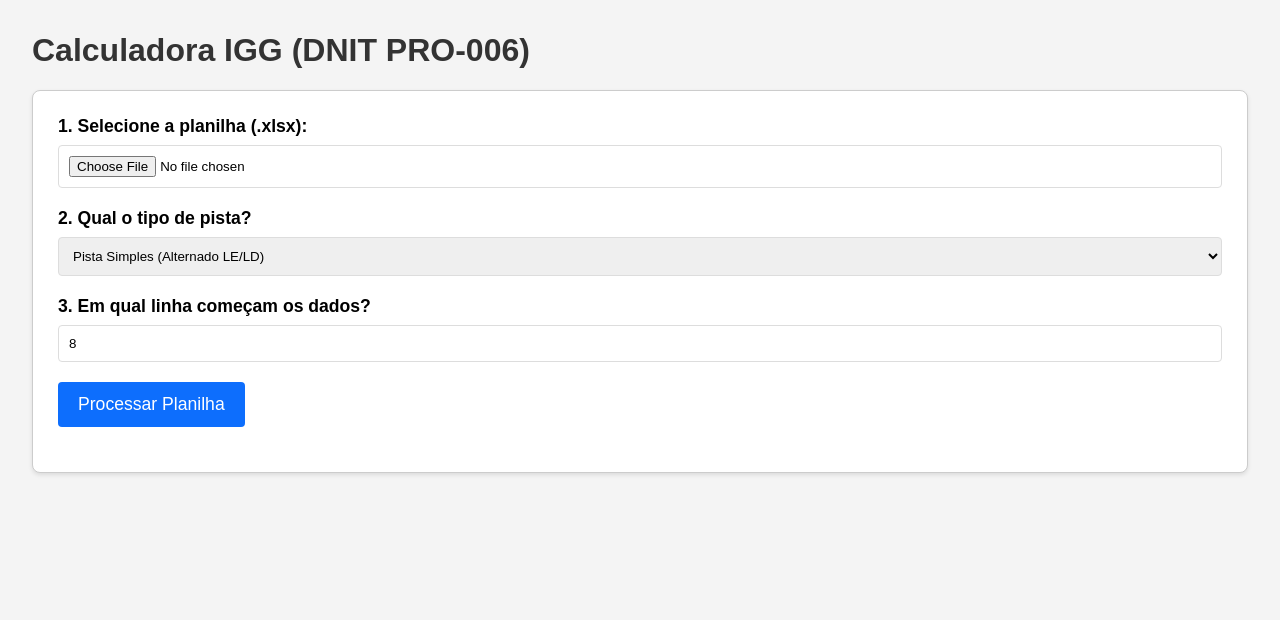
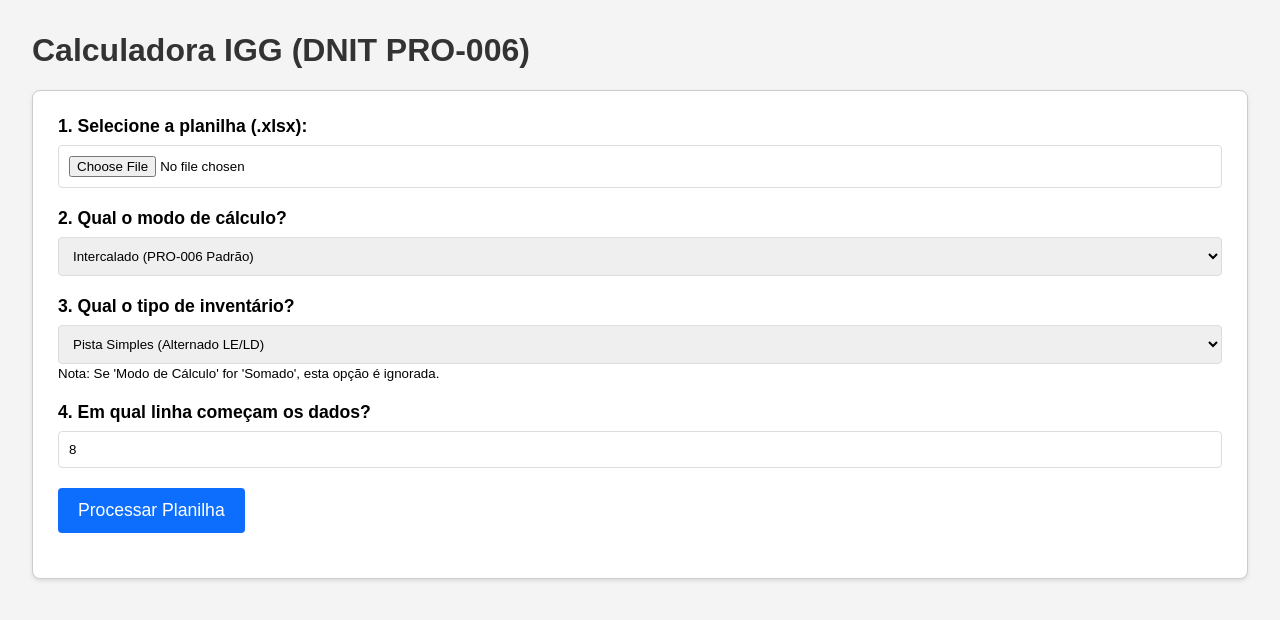
Before and after one commit to lucianoengdev/DNIT_PRO006, a Flask app: page / in a window 1280 px wide. Shown: the top 620 px of the page. Run offline with Flask 3, Linux system fonts and the light colour scheme.

Commit message:
All changes made, tomorrow I will review

```diff
--- a/app.py
+++ b/app.py
@@ -13,30 +13,30 @@ app = Flask(__name__)
 UPLOAD_FOLDER = os.path.join(os.path.abspath(os.path.dirname(__file__)), 'uploads')
 app.config['UPLOAD_FOLDER'] = UPLOAD_FOLDER
 
-# --- CONSTANTES PRO-006 ---
-AREA_ESTACAO = 20 * 3.5 # 70.0 m²
-
+# --- CONSTANTES PRO-006 (CORRIGIDAS) ---
 FATORES_PONDERACAO = {
     'G1': 0.2, 'G2': 0.5, 'G3': 0.8, 'G4': 0.9,
-    'D_O': 1.0, 'D_P': 1.0, 'D_E': 1.0,
+    'G5': 1.0, # CORREÇÃO: G5 é um grupo
     'D_EX': 0.5, 'D_D': 0.3, 'D_R': 0.6
 }
 
-# --- MAPEAMENTO DE COLUNAS (Corrigido) ---
+# --- MAPEAMENTO DE COLUNAS (CORRIGIDO) ---
 COLUNA_KM = 0
 MAPA_COLUNAS_LE = {
     'OK': 1, 'G1': [2, 3, 4, 5, 6, 7], 'G2': [8, 9], 'G3': [10, 11],
-    'G4': [12, 13, 14, 15], 'D_O': 16, 'D_P': 17, 'D_E': 18,
+    'G4': [12, 13, 14, 15],
+    'G5': [16, 17, 18], # CORREÇÃO: G5 (O, P, E)
     'D_EX': 19, 'D_D': 20, 'D_R': 21, 'TRI': 22, 'TRE': 23
 }
 MAPA_COLUNAS_LD = {
     'OK': 24, 'G1': [25, 26, 27, 28, 29, 30], 'G2': [31, 32], 'G3': [33, 34],
-    'G4': [35, 36, 37, 38], 'D_O': 39, 'D_P': 40, 'D_E': 41,
+    'G4': [35, 36, 37, 38],
+    'G5': [39, 40, 41], # CORREÇÃO: G5 (O, P, E)
     'D_EX': 42, 'D_D': 43, 'D_R': 44, 'TRI': 45, 'TRE': 46
 }
 
-DEFEITOS_AGRUPADOS = ['G1', 'G2', 'G3', 'G4']
-DEFEITOS_INDIVIDUAIS = ['D_O', 'D_P', 'D_E', 'D_EX', 'D_D', 'D_R']
+DEFEITOS_AGRUPADOS = ['G1', 'G2', 'G3', 'G4', 'G5'] # CORREÇÃO
+DEFEITOS_INDIVIDUAIS = ['D_EX', 'D_D', 'D_R']
 TODOS_DEFEITOS_CHAVES = DEFEITOS_AGRUPADOS + DEFEITOS_INDIVIDUAIS
 
 # --- 2. FUNÇÕES "AJUDANTES" ---
@@ -55,14 +55,19 @@ def normalizar_valor(valor):
 def normalizar_binario(valor):
     return 1 if normalizar_valor(valor) > 0 else 0
 
-def calcular_variancia_2p(a, b):
-    if a == 0 or b == 0: return 0.0
-    var = ((a - b) ** 2) / 2
-    return var
+def calcular_variancia(valores):
+    """Calcula a variância amostral de uma lista de 2 ou 4 valores."""
+    valores_validos = [v for v in valores if v > 0]
+    n = len(valores_validos)
+    if n < 2:
+        return 0.0 # Não há variância com menos de 2 pontos
 
-# --- 3. O "CÉREBRO" (Etapa 3 / Passo 5) ---
-def processar_planilha_pro006(caminho_arquivo, linha_dados_str, tipo_pista):
-    """O "Cérebro" do PRO-006: Lógica binária e inventário alternado."""
+    media = sum(valores_validos) / n
+    soma_quadrados = sum([(x - media) ** 2 for x in valores_validos])
+    return soma_quadrados / (n - 1) # Variância Amostral (n-1)
+
+# --- 3. O "CÉREBRO" (Agora com Lógica Dupla) ---
+def processar_planilha_pro006(caminho_arquivo, linha_dados_str, tipo_pista, modo_calculo):
     conn = sqlite3.connect('projeto_pro006.db')
     try:
         cursor = conn.cursor()
@@ -71,72 +76,92 @@ def processar_planilha_pro006(caminho_arquivo, linha_dados_str, tipo_pista):
         skip_rows = int(linha_dados_str) - 1
         df = pd.read_excel(caminho_arquivo, header=None, skiprows=skip_rows, dtype=object)
 
-        print(f"Iniciando processamento PRO-006. Tipo: {tipo_pista}. Lendo a partir da linha {linha_dados_str}.")
+        print(f"Iniciando processamento PRO-006. Modo: {modo_calculo}, Tipo: {tipo_pista}.")
 
         estaca_index = 0
         lista_de_sql_data = []
 
         for _, row in df.iterrows():
             estaca_index += 1
-
             km = row.get(COLUNA_KM)
-            if pd.isna(km) or str(km).strip() == "":
-                continue
-
+            if pd.isna(km) or str(km).strip() == "": continue
             km_val = normalizar_valor(km)
             km_segmento = math.floor(km_val)
 
             sql_data = {
-                'km': km_val,
-                'km_segmento': km_segmento,
-                'tipo_pista': tipo_pista,
-                'foi_inventariada': 0,
-                'g1': 0, 'g2': 0, 'g3': 0, 'g4': 0,
-                'd_o': 0, 'd_p': 0, 'd_e': 0, 'd_ex': 0, 'd_d': 0, 'd_r': 0,
-                'fch_media_estaca': 0.0,
-                'fch_var_estaca': 0.0
+                'km': km_val, 'km_segmento': km_segmento,
+                'tipo_pista': tipo_pista, 'modo_calculo': modo_calculo,
+                'foi_inventariada': 0, 'g1': 0, 'g2': 0, 'g3': 0, 'g4': 0, 'g5': 0,
+                'd_ex': 0, 'd_d': 0, 'd_r': 0,
+                'fch_media_estaca': 0.0, 'fch_var_estaca': 0.0
             }
 
-            is_odd = (estaca_index % 2 != 0)
-            mapa_defeitos = None
+            # --- LÓGICA DE CÁLCULO (Intercalado vs Somado) ---
 
-            if tipo_pista == 'terceira_faixa':
-                if is_odd:
+            if modo_calculo == 'intercalado':
+                is_odd = (estaca_index % 2 != 0)
+                mapa_defeitos = None
+                if tipo_pista == 'terceira_faixa':
+                    if is_odd:
+                        sql_data['foi_inventariada'] = 1
+                        mapa_defeitos = MAPA_COLUNAS_LE
+                elif tipo_pista == 'simples' or tipo_pista == 'dupla':
                     sql_data['foi_inventariada'] = 1
-                    mapa_defeitos = MAPA_COLUNAS_LE
+                    mapa_defeitos = MAPA_COLUNAS_LD if is_odd else MAPA_COLUNAS_LE
 
-            elif tipo_pista == 'simples' or tipo_pista == 'dupla':
-                sql_data['foi_inventariada'] = 1
-                mapa_defeitos = MAPA_COLUNAS_LD if is_odd else MAPA_COLUNAS_LE
+                if sql_data['foi_inventariada'] == 1 and mapa_defeitos:
+                    # Cálculos de Defeitos (G1-G5, D_EX, D_D, D_R)
+                    for grupo in DEFEITOS_AGRUPADOS:
+                        for col_idx in mapa_defeitos[grupo]:
+                            if normalizar_binario(row.get(col_idx)) == 1:
+                                sql_data[grupo.lower()] = 1; break
+                    for defeito in DEFEITOS_INDIVIDUAIS:
+                        col_idx = mapa_defeitos[defeito]
+                        sql_data[defeito.lower()] = normalizar_binario(row.get(col_idx))
 
-            if sql_data['foi_inventariada'] == 1 and mapa_defeitos:
+                    # Regra de Prioridade
+                    if sql_data['g3'] == 1: sql_data['g1'] = 0; sql_data['g2'] = 0
+                    elif sql_data['g2'] == 1: sql_data['g1'] = 0
 
-                # 4.1 Defeitos Agrupados (G1-G4)
+                    # Cálculo de Flechas (Lado único)
+                    tri = normalizar_valor(row.get(mapa_defeitos['TRI']))
+                    tre = normalizar_valor(row.get(mapa_defeitos['TRE']))
+                    sql_data['fch_media_estaca'] = (tri + tre) / 2
+                    sql_data['fch_var_estaca'] = calcular_variancia([tri, tre])
+
+            elif modo_calculo == 'somado':
+                sql_data['foi_inventariada'] = 1 # Processa todas as estacas
+
+                # Cálculos de Defeitos (Soma LE+LD)
                 for grupo in DEFEITOS_AGRUPADOS:
-                    for col_idx in mapa_defeitos[grupo]:
+                    # Checa no LE
+                    for col_idx in MAPA_COLUNAS_LE[grupo]:
                         if normalizar_binario(row.get(col_idx)) == 1:
-                            # --- A CORREÇÃO ESTÁ AQUI ---
-                            # Salva em minúsculo (ex: 'g1') em vez de 'G1'
-                            sql_data[grupo.lower()] = 1
-                            break # Achou um defeito, para de procurar
+                            sql_data[grupo.lower()] = 1; break
+                    # Checa no LD
+                    if sql_data[grupo.lower()] == 0: # Se ainda não achou
+                        for col_idx in MAPA_COLUNAS_LD[grupo]:
+                            if normalizar_binario(row.get(col_idx)) == 1:
+                                sql_data[grupo.lower()] = 1; break
 
-                # 4.2 Regra de Prioridade
-                if sql_data['g3'] == 1:
-                    sql_data['g1'] = 0; sql_data['g2'] = 0
-                elif sql_data['g2'] == 1:
-                    sql_data['g1'] = 0
+                for defeito in DEFEITOS_INDIVIDUAIS:
+                    col_le = MAPA_COLUNAS_LE[defeito]
+                    col_ld = MAPA_COLUNAS_LD[defeito]
+                    if normalizar_binario(row.get(col_le)) == 1 or normalizar_binario(row.get(col_ld)) == 1:
+                        sql_data[defeito.lower()] = 1
 
-                # 4.3 Defeitos Individuais (G5-G8)
-                for defeito in DEFEITOS_INDIVIDUAIS:
-                    col_idx = mapa_defeitos[defeito]
-                    sql_data[defeito.lower()] = normalizar_binario(row.get(col_idx))
+                # Regra de Prioridade
+                if sql_data['g3'] == 1: sql_data['g1'] = 0; sql_data['g2'] = 0
+                elif sql_data['g2'] == 1: sql_data['g1'] = 0
 
-                # 4.4 Cálculo das Flechas (FCH)
-                tri = normalizar_valor(row.get(mapa_defeitos['TRI']))
-                tre = normalizar_valor(row.get(mapa_defeitos['TRE']))
+                # Cálculo de Flechas (Sua regra: 4 pontos)
+                tri_le = normalizar_valor(row.get(MAPA_COLUNAS_LE['TRI']))
+                tre_le = normalizar_valor(row.get(MAPA_COLUNAS_LE['TRE']))
+                tri_ld = normalizar_valor(row.get(MAPA_COLUNAS_LD['TRI']))
+                tre_ld = normalizar_valor(row.get(MAPA_COLUNAS_LD['TRE']))
 
-                sql_data['fch_media_estaca'] = (tri + tre) / 2
-                sql_data['fch_var_estaca'] = calcular_variancia_2p(tri, tre)
+                sql_data['fch_media_estaca'] = (tri_le + tre_le + tri_ld + tre_ld) / 4
+                sql_data['fch_var_estaca'] = calcular_variancia([tri_le, tre_le, tri_ld, tre_ld])
 
             lista_de_sql_data.append(sql_data)
 
@@ -155,57 +180,25 @@ def processar_planilha_pro006(caminho_arquivo, linha_dados_str, tipo_pista):
             lista_de_valores.append(tuple(valores_estaca))
 
         cursor.executemany(sql_query, lista_de_valores)
-        print("Inserção em massa concluída.")
 
-        # Limpeza de NULLs
-        colunas_para_limpar = [col for col in colunas_db if col not in ['km', 'km_segmento', 'tipo_pista']]
+        colunas_para_limpar = [col for col in colunas_db if col not in ['km', 'km_segmento', 'tipo_pista', 'modo_calculo']]
         for col in colunas_para_limpar:
             cursor.execute(f"UPDATE estacas SET {col} = 0.0 WHERE {col} IS NULL")
 
         conn.commit()
         conn.close()
 
-        print("Cérebro PRO-006 (V6 - Correção Maiúscula) concluído.")
+        print("Cérebro PRO-006 (V7 - Lógica Dupla) concluído.")
         return True, None
 
     except Exception as e:
         print(f"ERRO NO PROCESSAMENTO PRO-006: {e}")
         traceback.print_exc()
-        if conn:
-            conn.rollback()
-            conn.close()
+        if conn: conn.rollback(); conn.close()
         return False, str(e)
 
 
-# --- 4. ROTAS FLASK (COM TODAS AS ROTAS) ---
-
-# ROTA 1: A PÁGINA INICIAL (A CORREÇÃO)
-@app.route('/')
-def index():
-    return render_template('index.html')
-
-# ROTA 2: O UPLOAD (A CORREÇÃO)
-@app.route('/upload', methods=['POST'])
-def upload_file():
-    if 'planilha' not in request.files: return "Nenhum arquivo encontrado!"
-    file = request.files['planilha']
-    if file.filename == '': return "Nenhum arquivo selecionado!"
-
-    linha_inicial = request.form['linha_inicial']
-    tipo_pista = request.form['tipo_pista']
-
-    if file:
-        caminho_seguro = os.path.join(app.config['UPLOAD_FOLDER'], file.filename)
-        file.save(caminho_seguro)
-
-        sucesso, erro = processar_planilha_pro006(caminho_seguro, linha_inicial, tipo_pista)
-
-        if sucesso:
-            return redirect(url_for('relatorio'))
-        else:
-            return f"Erro: {erro}"
-
-# ROTA 3: O RELATÓRIO (O CÓDIGO QUE JÁ TÍNHAMOS)
+# --- 4. ROTA DE RELATÓRIO (Atualizada) ---
 @app.route('/relatorio')
 def relatorio():
     conn = None
@@ -214,30 +207,28 @@ def relatorio():
         conn.row_factory = sqlite3.Row
         cursor = conn.cursor()
 
-        # --- 1. DADOS PARA O GRÁFICO 1 (Linear de Ocorrência) ---
+        # --- 1. DADOS PARA O GRÁFICO 1 ---
         cursor.execute("SELECT km, fch_media_estaca FROM estacas WHERE foi_inventariada = 1 ORDER BY km")
         estacas = cursor.fetchall()
 
         x_km = [row['km'] for row in estacas]
         y_fch = [row['fch_media_estaca'] for row in estacas]
-
         fig1 = go.Figure()
         fig1.add_trace(go.Scatter(x=x_km, y=y_fch, mode='lines+markers', name='Média Flechas (FCH)'))
-
-        fig1.update_layout(
-            title="Linear de Ocorrência (Média FCH por Estaca Inventariada)",
-            xaxis_title="Quilômetro (km)",
-            yaxis_title="Média FCH (mm)",
-            hovermode="x unified"
-        )
+        fig1.update_layout(title="Linear de Ocorrência (Média FCH por Estaca Inventariada)",
+                           xaxis_title="Quilômetro (km)", yaxis_title="Média FCH (mm)", hovermode="x unified")
         graphJSON1 = json.dumps(fig1, cls=plotly.utils.PlotlyJSONEncoder)
 
-        # --- 2. CÁLCULO DO IGG POR SEGMENTO (Sua Lógica PRO-006) ---
-        select_defeitos = ", ".join([f"SUM({chave.lower()}) as f_abs_{chave.lower()}" for chave in TODOS_DEFEITOS_CHAVES])
+        # --- 2. CÁLCULO DO IGG POR SEGMENTO ---
+        # CORREÇÃO: As chaves de defeito agora incluem G5
+        defeitos_sql = TODOS_DEFEITOS_CHAVES
+        select_defeitos = ", ".join([f"SUM({chave.lower()}) as f_abs_{chave.lower()}" for chave in defeitos_sql])
 
         query_segmentos = f"""
             SELECT
                 km_segmento,
+                tipo_pista,
+                modo_calculo,
                 SUM(foi_inventariada) as N,
                 AVG(fch_media_estaca) as media_fch,
                 AVG(fch_var_estaca) as media_var,
@@ -260,12 +251,24 @@ def relatorio():
             N = row['N']
             if N == 0: continue
 
+            # --- Cálculo de N (DENOMINADOR) ---
+            # Esta é a lógica crucial que suspeitávamos
+            n_calculo = N # Padrão
+            if row['modo_calculo'] == 'intercalado':
+                if row['tipo_pista'] == 'terceira_faixa':
+                    n_calculo = 25
+                else:
+                    n_calculo = 50
+            elif row['modo_calculo'] == 'somado':
+                n_calculo = 50
+
             igg_defeitos_total = 0.0
 
             for chave in TODOS_DEFEITOS_CHAVES:
                 chave_sql = f"f_abs_{chave.lower()}"
                 f_abs = row[chave_sql]
-                f_r = (f_abs * 100) / N
+                f_r = (f_abs * 100) / n_calculo # Usa o N corrigido
+
                 fp_chave = chave.upper()
                 fp = FATORES_PONDERACAO[fp_chave]
                 igi = f_r * fp
@@ -292,30 +295,22 @@ def relatorio():
                 'km_fim_corrigido': row['km_fim_corrigido'],
                 'igg_soma': igg_final_segmento
             })
-
             igg_para_grafico_2.append(igg_final_segmento)
 
         # --- 3. GRÁFICO 2 (IGG por Segmento) ---
         x_segmento = [f"km {int(row['km_segmento'])}" for row in segmentos_finais]
         y_igg_soma = igg_para_grafico_2
-
         fig2 = go.Figure()
         fig2.add_trace(go.Scatter(x=x_segmento, y=y_igg_soma, mode='lines+markers', name='IGG por Segmento'))
 
         y_max_soma = max(y_igg_soma) if y_igg_soma else 160
-
         fig2.add_hrect(y0=0, y1=20, line_width=0, fillcolor='green', opacity=0.1, layer="below", annotation_text="Ótimo", annotation_position="right")
         fig2.add_hrect(y0=20, y1=40, line_width=0, fillcolor='yellow', opacity=0.1, layer="below", annotation_text="Bom", annotation_position="right")
         fig2.add_hrect(y0=40, y1=80, line_width=0, fillcolor='orange', opacity=0.1, layer="below", annotation_text="Regular", annotation_position="right")
         fig2.add_hrect(y0=80, y1=160, line_width=0, fillcolor='red', opacity=0.1, layer="below", annotation_text="Ruim", annotation_position="right")
         fig2.add_hrect(y0=160, y1=max(161, y_max_soma + 50), line_width=0, fillcolor='maroon', opacity=0.1, layer="below", annotation_text="Péssimo", annotation_position="right")
-
-        fig2.update_layout(
-            title="IGG por Segmento (Soma dos IGIs - PRO-006)",
-            xaxis_title="Segmento de 1km",
-            yaxis_title="IGG (ΣIGI)",
-            hovermode="x unified"
-        )
+        fig2.update_layout(title="IGG por Segmento (Soma dos IGIs - PRO-006)",
+                           xaxis_title="Segmento de 1km", yaxis_title="IGG (ΣIGI)", hovermode="x unified")
         graphJSON2 = json.dumps(fig2, cls=plotly.utils.PlotlyJSONEncoder)
 
         return render_template('relatorio.html',
@@ -330,5 +325,34 @@ def relatorio():
         return "Erro ao gerar relatório. Verifique os dados no banco."
 
 # --- 5. ROTA DE INICIALIZAÇÃO ---
+@app.route('/')
+def index():
+    return render_template('index.html')
+
+@app.route('/upload', methods=['POST'])
+def upload_file():
+    if 'planilha' not in request.files: return "Nenhum arquivo encontrado!"
+    file = request.files['planilha']
+    if file.filename == '': return "Nenhum arquivo selecionado!"
+
+    linha_inicial = request.form['linha_inicial']
+    tipo_pista = request.form['tipo_pista']
+    modo_calculo = request.form['modo_calculo']
+
+    if file:
+        # A variável correta é 'caminho_seguro'
+        caminho_seguro = os.path.join(app.config['UPLOAD_FOLDER'], file.filename)
+        file.save(caminho_seguro)
+
+        # --- A CORREÇÃO ESTÁ AQUI ---
+        # Trocamos 'caminho_arquivo' por 'caminho_seguro'
+        # Trocamos 'linha_dados_str' por 'linha_inicial'
+        sucesso, erro = processar_planilha_pro006(caminho_seguro, linha_inicial, tipo_pista, modo_calculo)
+
+        if sucesso:
+            return redirect(url_for('relatorio'))
+        else:
+            return f"Erro: {erro}"
+
 if __name__ == '__main__':
     app.run(debug=True, port=5001)
--- a/templates/index.html
+++ b/templates/index.html
@@ -27,16 +27,25 @@
         </div>
 
         <div>
-            <label for="tipo_pista">2. Qual o tipo de pista?</label>
+            <label for="modo_calculo">2. Qual o modo de cálculo?</label>
+            <select name="modo_calculo" id="modo_calculo" required>
+                <option value="intercalado">Intercalado (PRO-006 Padrão)</option>
+                <option value="somado">Somado (LE + LD em todas as estacas)</option>
+            </select>
+        </div>
+
+        <div>
+            <label for="tipo_pista">3. Qual o tipo de inventário?</label>
             <select name="tipo_pista" id="tipo_pista" required>
                 <option value="simples">Pista Simples (Alternado LE/LD)</option>
                 <option value="dupla">Pista Dupla (Alternado LE/LD)</option>
                 <option value="terceira_faixa">Terceira Faixa (LE, pulando estacas)</option>
             </select>
+            <small>Nota: Se 'Modo de Cálculo' for 'Somado', esta opção é ignorada.</small>
         </div>
 
         <div>
-            <label for="linha_inicial">3. Em qual linha começam os dados?</label>
+            <label for="linha_inicial">4. Em qual linha começam os dados?</label>
             <input type="number" name="linha_inicial" id="linha_inicial" placeholder="Ex: 8" value="8" min="1" required>
         </div>
 
```
Also changed, not shown: init_db.py (+9 -14 lines).
